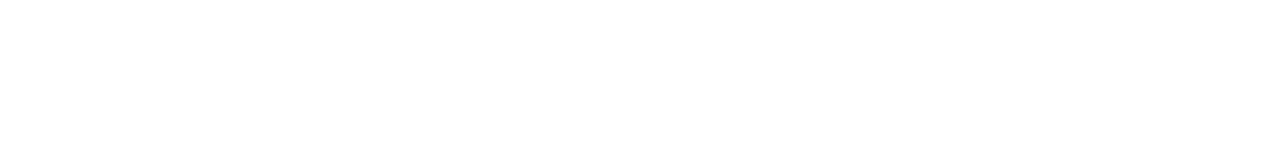
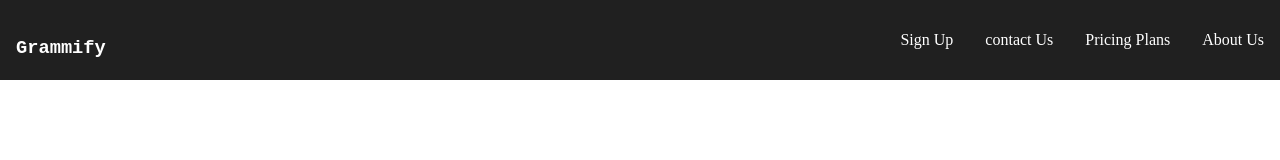
Before and after one commit to pindoghd/Grammify, a plain HTML site: page index.html in a window 1280 px wide. Drawn offline with Linux system fonts and the light colour scheme.

Commit message:
committing changes made to to the top nav bar. styling etc...

```diff
--- a/documents/main.css
+++ b/documents/main.css
@@ -0,0 +1,37 @@
+body {
+    margin: 0px;
+    padding: 0px;
+}
+
+.top-nav{
+    background-color: #202020;
+    display: flex;
+    justify-content: space-between;
+    align-items: center;
+    width: 100%;
+    height: 5rem;
+    margin: 0px;
+    padding: 0px;
+    top: 0;
+    color: white;
+
+}
+
+.site-brand {
+    width: 25%;
+}
+
+.top-nav h3 {
+   margin: 0px;
+margin-left: 1rem;
+padding-top: 1rem;
+font-family: 'Courier New', Courier, monospace;
+}
+
+
+.nav-components li {
+    display: flex;
+    padding: 1rem;
+    float: right;
+
+}
--- a/index.html
+++ b/index.html
@@ -3,9 +3,20 @@
 <head>
     <meta charset="UTF-8">
     <meta name="viewport" content="width=device-width, initial-scale=1.0">
+    <link rel="stylesheet" href="/documents/main.css">
     <title>Document</title>
 </head>
 <body>
+   <nav class="top-nav">
 
+     <h3 class="site-brand">Grammify</h3>
+     <ul class="nav-components">
+        <li>About Us</li>
+        <li>Pricing Plans</li>
+        <li>contact Us</li>
+        <li>Sign Up</li>
+     </ul>
+
+</nav>
 </body>
 </html>
```
